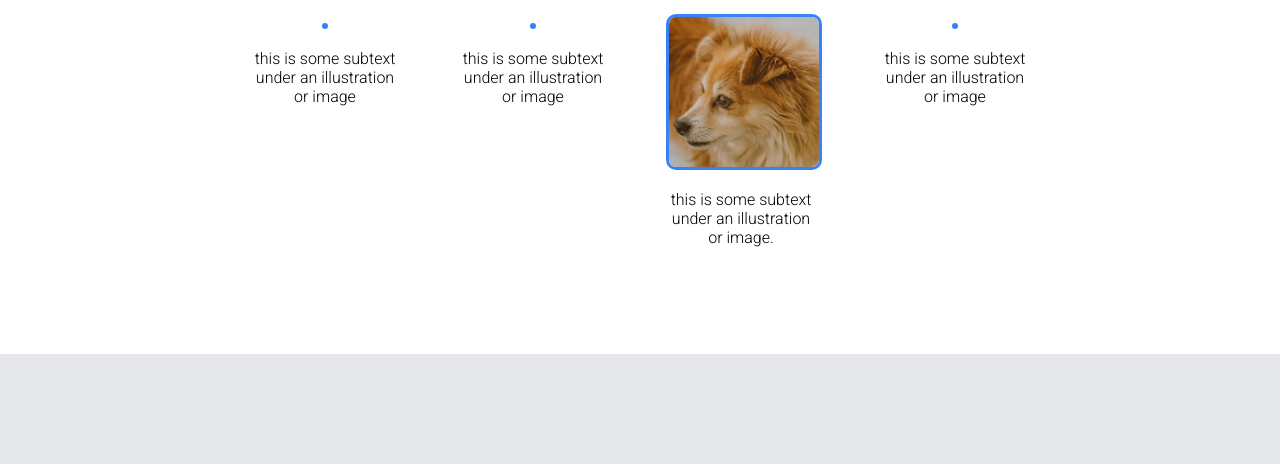
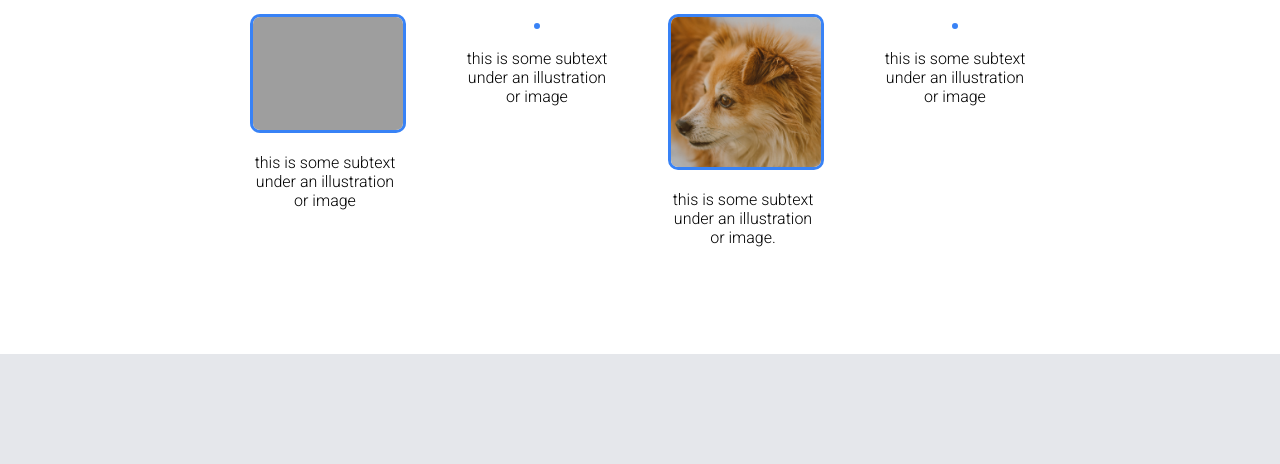
Before and after one commit to howard3108/odin-project-landing-page, a plain HTML site: page index.html in a window 1280 px wide. Shown: the part 636-1100 px from the top of the page. Drawn offline with Linux system fonts and the light colour scheme; the site is published under a folder, as on GitHub Pages, so addresses that start at the root find nothing.

```diff
--- a/index.html
+++ b/index.html
@@ -36,7 +36,7 @@
             <h2>Some random information</h2>
             <ul>
                 <li>
-                    <img src="/images/pexels-dorte-179221.jpg" alt="">
+                    <img src="images/pexels-dorte-179221.jpg" alt="">
                     <p>this is some subtext under an illustration or image</p>
                 </li>
                 <li>
```
Also changed, not shown: 1 other file.
